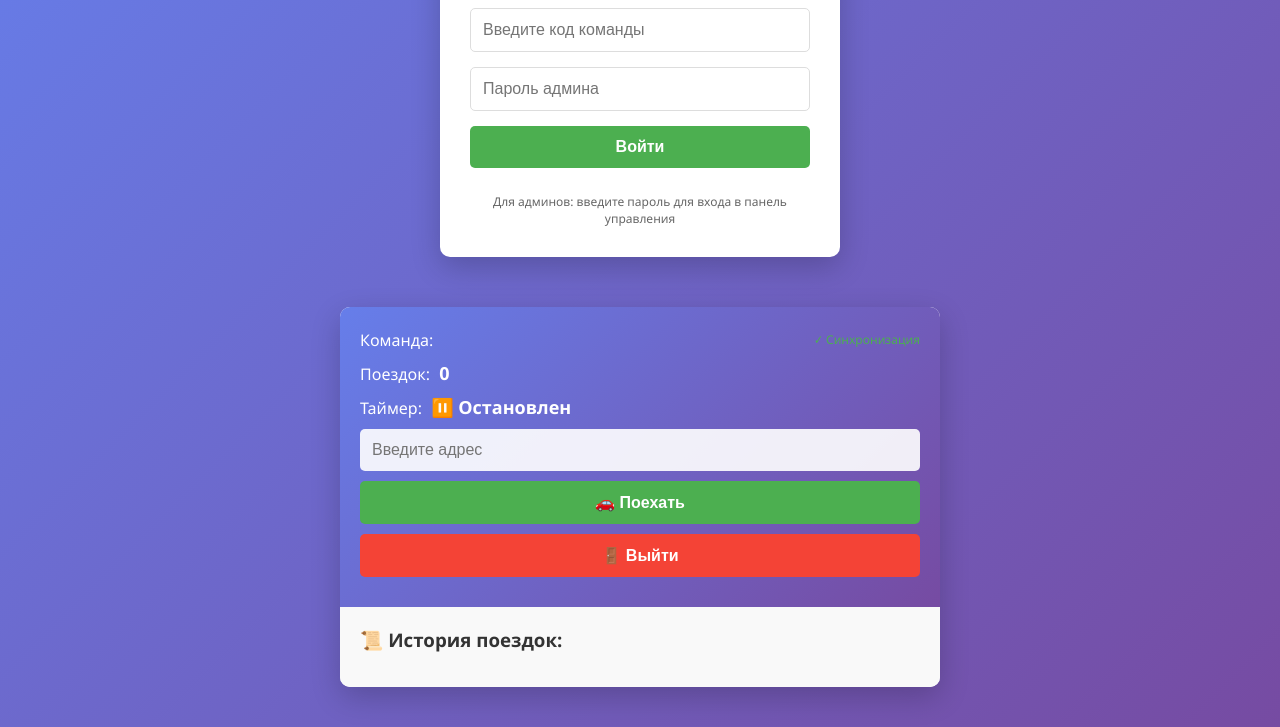
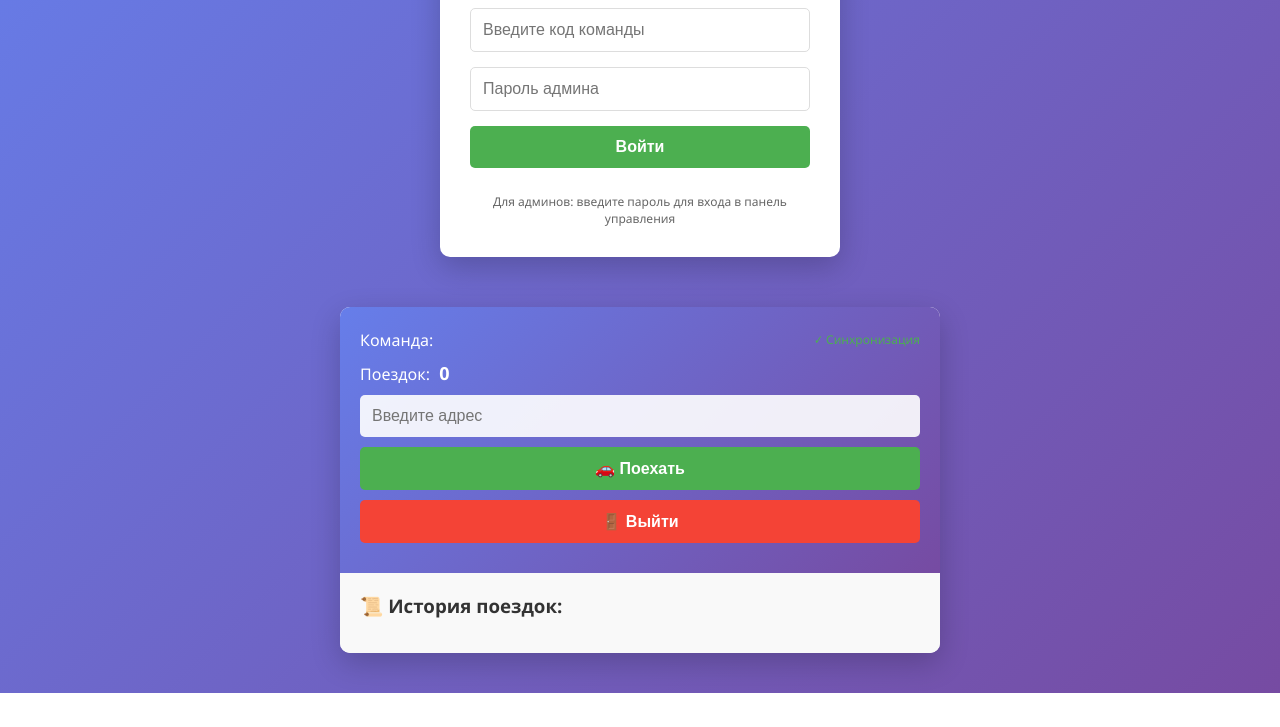
Before and after one commit to antonbaranov996KAZAKH/Detective-game, a website: page public/index.html in a window 1280 px wide. Shown: the part 155-882 px from the top of the page. After the commit the page ends 848 px from the top, so only its background shows below. Drawn offline with Linux system fonts and the light colour scheme.

Commit message:
Update index.html

```diff
--- a/public/index.html
+++ b/public/index.html
@@ -30,7 +30,6 @@
       <span id="syncIndicator" style="font-size: 12px; color: #4CAF50;">✓ Синхронизация</span>
     </div>
     <span>Поездок: <b id="tripsLeft">0</b></span>
-    <span>Таймер: <b id="timer">⏸️ Остановлен</b></span>
     <input type="text" id="addressInput" placeholder="Введите адрес" onkeypress="if(event.key==='Enter') goTrip()">
     <button onclick="goTrip()">🚗 Поехать</button>
     <button onclick="logout()" style="background:#f44336;">🚪 Выйти</button>
```
